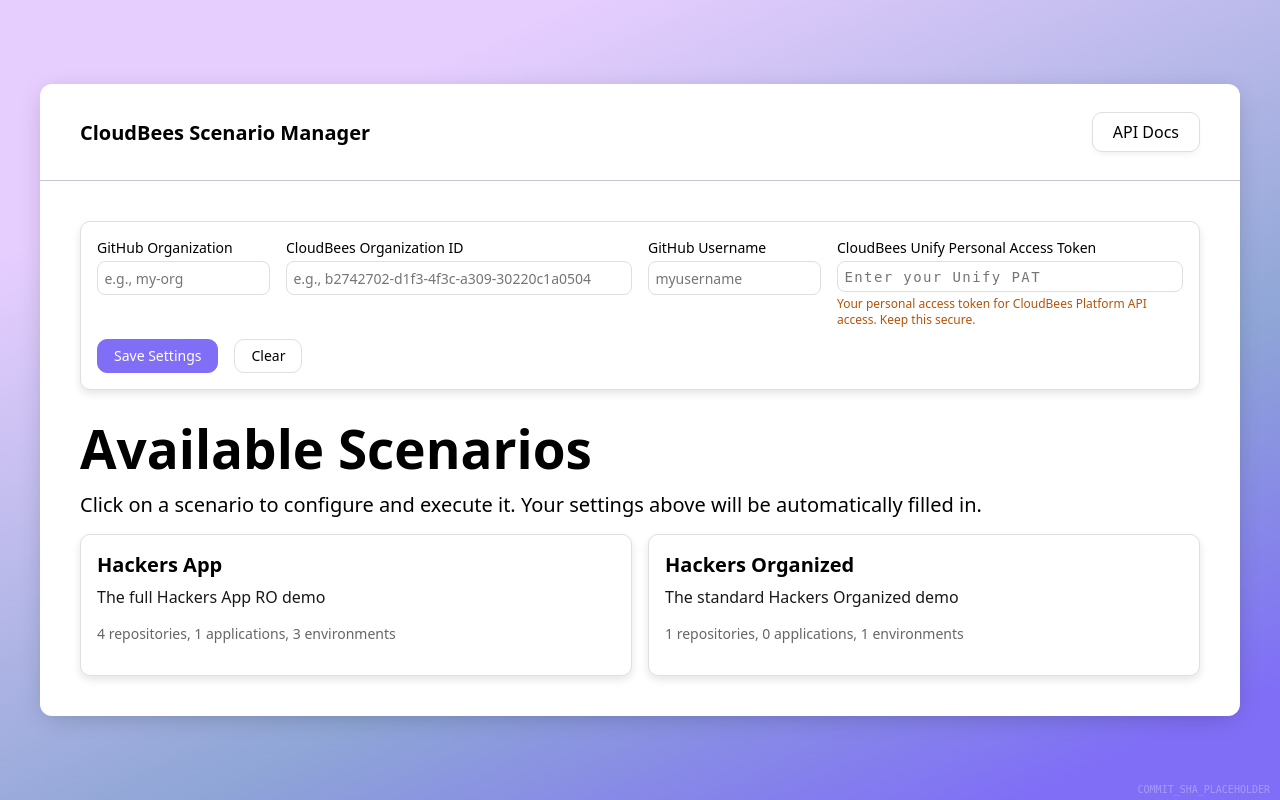
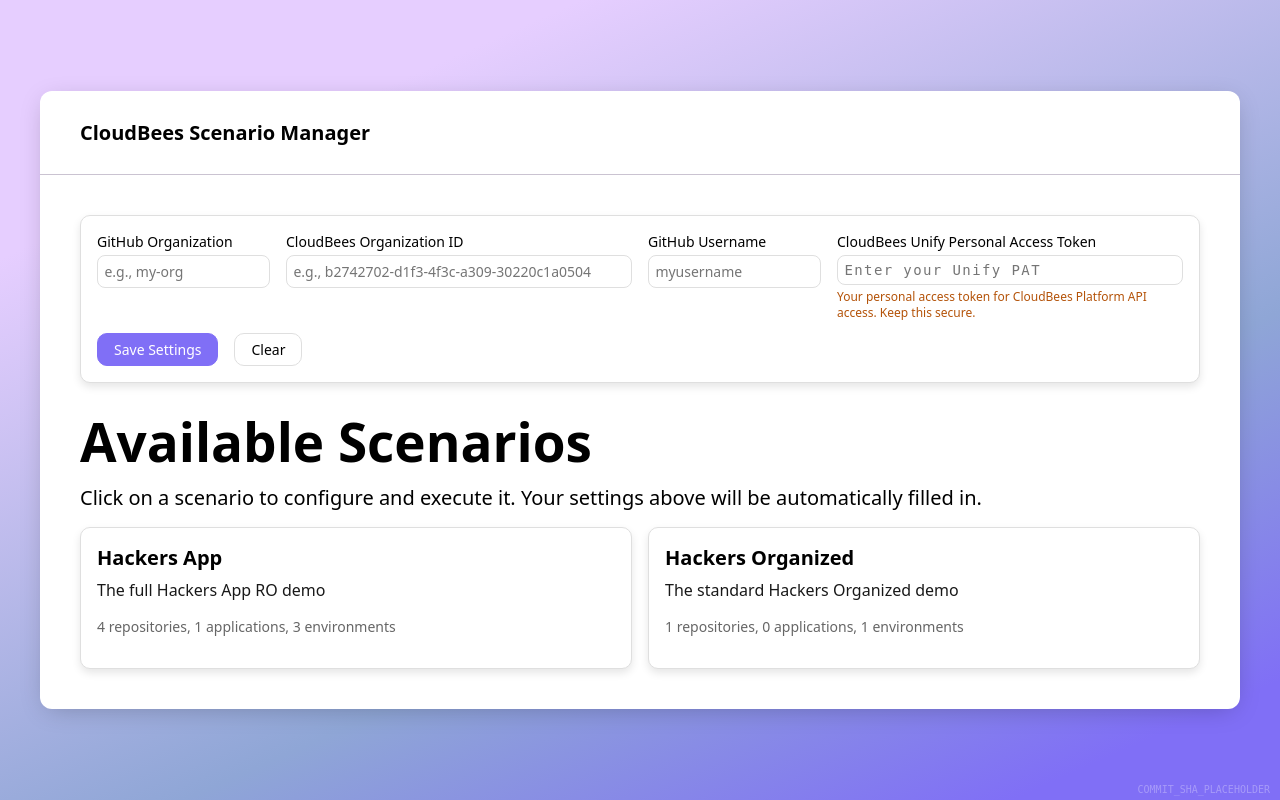
Before and after one commit to cb-demos/mimic, a FastAPI app: page / in a window 1280 px wide. Run offline with FastAPI, Linux system fonts and the light colour scheme; some web fonts are replaced.

Commit message:
removing button

```diff
--- a/templates/index.html
+++ b/templates/index.html
@@ -4,9 +4,6 @@
 <div class="sheet">
     <header class="sheet-header">
         <p><strong>CloudBees Scenario Manager</strong></p>
-        <div class="nav-group">
-            <a href="/scenarios" target="_blank">API Docs</a>
-        </div>
     </header>
     <main class="sheet-content">
         <!-- Settings Card -->
```
